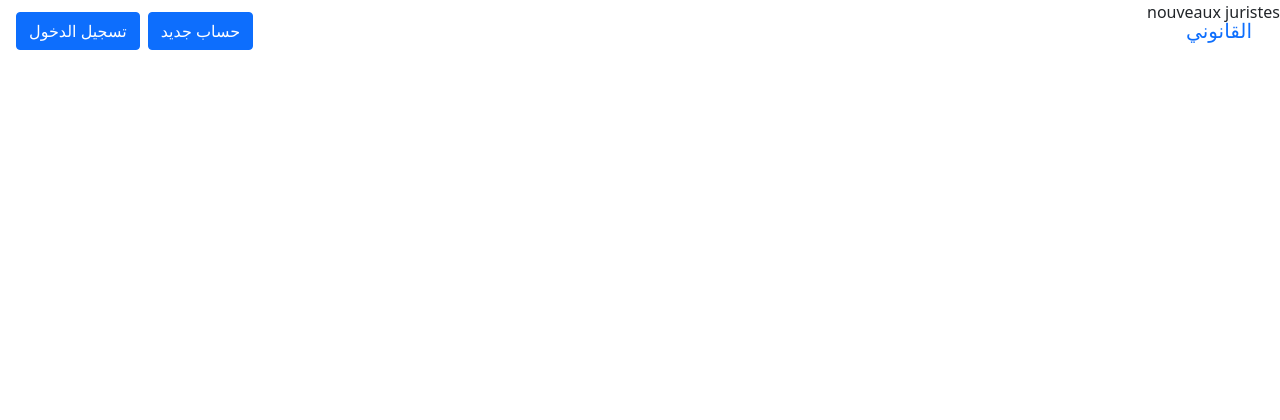
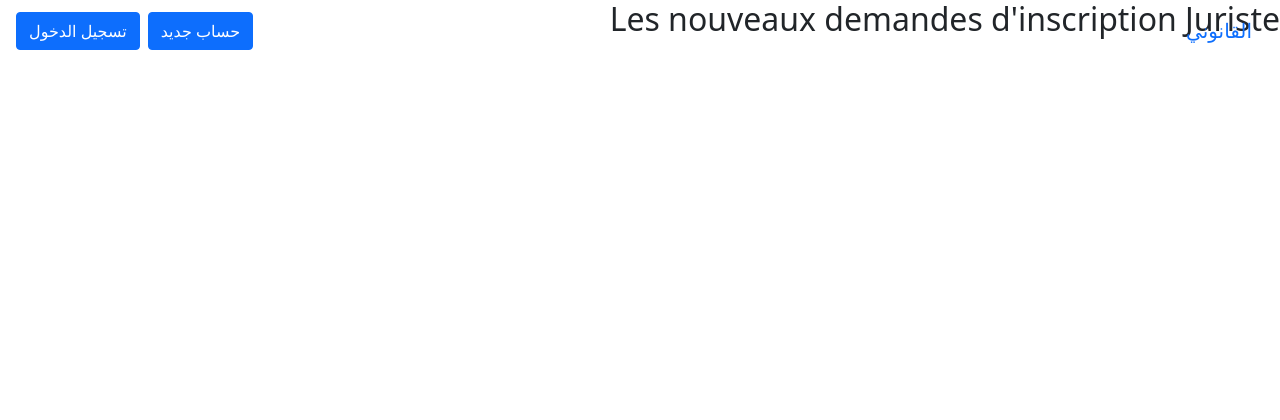
Before and after one commit to soumia-elyakni/Qanuny, a PHP site: the page made by index.php in a window 1280 px wide. Shown: the top 420 px of the page. Run offline with PHP 8.4, Linux system fonts and the light colour scheme; tables that the repository leaves empty or names only in its code hold one stand-in row (values such as "Sample post"); some libraries are stand-ins or nearby versions.

Commit message:
juristeUserTableStart

```diff
--- a/views/nouveauxJuristes.php
+++ b/views/nouveauxJuristes.php
@@ -1 +1,8 @@
-nouveaux juristes
+<?php
+
+$data = new PreUserControllers();
+$users =$data-> getAllPUsers();
+// print_r($users);
+?>
+
+<h2>Les nouveaux demandes d'inscription Juriste</h2>
```
